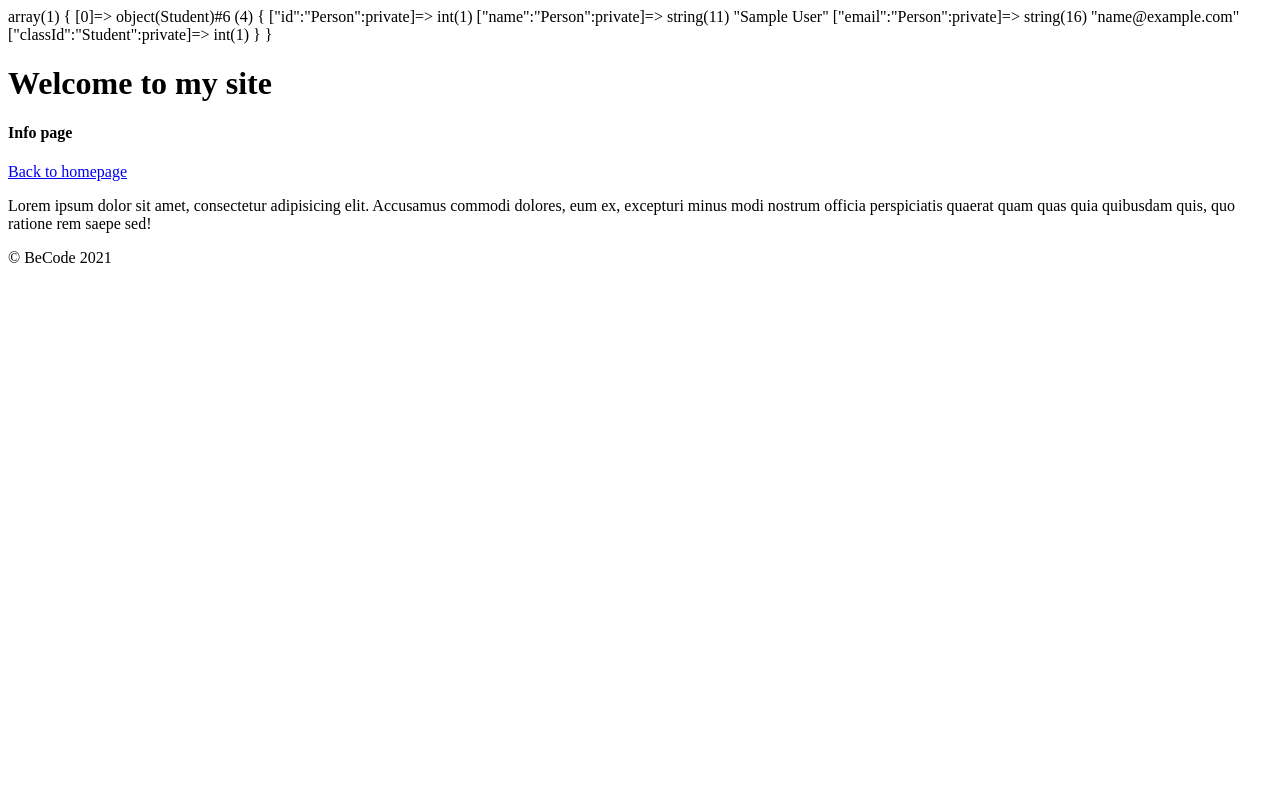
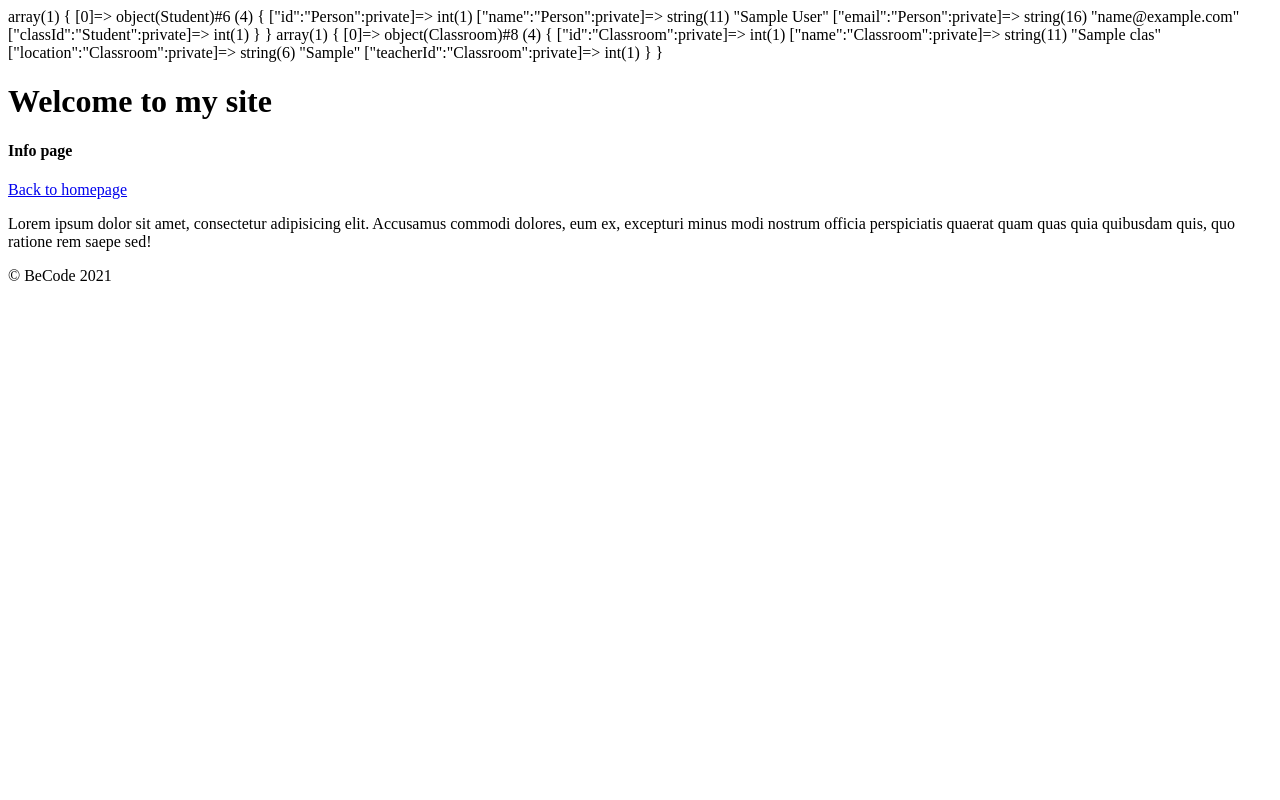
Before and after one commit to Laurent-Bosteels/crud, a PHP site: page /index.php?page=info in a window 1280 px wide. Run offline with PHP 8.4, Linux system fonts and the light colour scheme; tables that the repository leaves empty or names only in its code hold one stand-in row (values such as "Sample post").

Commit message:
classroom class & loader

```diff
--- a/Controller/InfoController.php
+++ b/Controller/InfoController.php
@@ -6,9 +6,13 @@ class InfoController
     //render function with both $_GET and $_POST vars available if it would be needed.
     public function render(array $GET, array $POST)
     {
+
         $loaderStudent = new StudentLoader();
-        $allClasses = $loaderStudent->getStudents();
+        $allStudents = $loaderStudent->getStudents();
+        var_dump($allStudents);
 
+        $loaderClass= new ClassroomLoader();
+        $allClasses = $loaderClass->getClasses();
         var_dump($allClasses);
 
         require 'View/info.php';
--- /dev/null
+++ b/Model/Classroom.php
@@ -0,0 +1,38 @@
+<?php
+
+
+class Classroom
+{
+    private int $id;
+    private string $name;
+    private string $location;
+    private int $teacherId;
+
+    public function __construct(int $id, string $name, string $location, int $teacherId)
+    {
+        $this->id = $id;
+        $this->name = $name;
+        $this->location = $location;
+        $this->teacherId = $teacherId;
+    }
+
+    public function getId(): int
+    {
+        return $this->id;
+    }
+
+    public function getName(): string
+    {
+        return $this->name;
+    }
+
+    public function getLocation(): string
+    {
+        return $this->location;
+    }
+
+    public function getTeacherId(): int
+    {
+        return $this->teacherId;
+    }
+}
--- /dev/null
+++ b/Model/ClassroomLoader.php
@@ -0,0 +1,32 @@
+<?php
+
+class ClassroomLoader
+
+{
+    private array $classes;
+
+    public function __construct()
+    {
+        $con = Database::openConnection();
+        $handle = $con->prepare('SELECT * FROM class');
+        $handle->execute();
+        $selectedSchools = $handle->fetchAll();
+
+        foreach ($selectedSchools as $school) {
+            $this->classes[] = new Classroom((int)$school['class_id'], $school['name'], $school['location'], (int)$school['teacher_id']);
+        }
+    }
+
+    public function getClasses(): array
+    {
+        return $this->classes;
+    }
+    public function getClassById(int $id)
+    {
+        foreach ($this->classes as $class) {
+            if ($class->getId() === $id) {
+                return $class;
+            }
+        }
+    }
+}
--- a/Model/StudentLoader.php
+++ b/Model/StudentLoader.php
@@ -22,6 +22,7 @@ class StudentLoader
     {
         return $this->students;
     }
+
     public function getStudentById(int $id)
     {
         foreach ($this->students as $student) {
--- a/index.php
+++ b/index.php
@@ -6,6 +6,8 @@ require 'Model/Database.php';
 require 'Model/Person.php';
 require 'Model/Student.php';
 require 'Model/StudentLoader.php';
+require 'Model/Classroom.php';
+require 'Model/ClassroomLoader.php';
 require 'Model/User.php';
 
 //include all your controllers here
```
